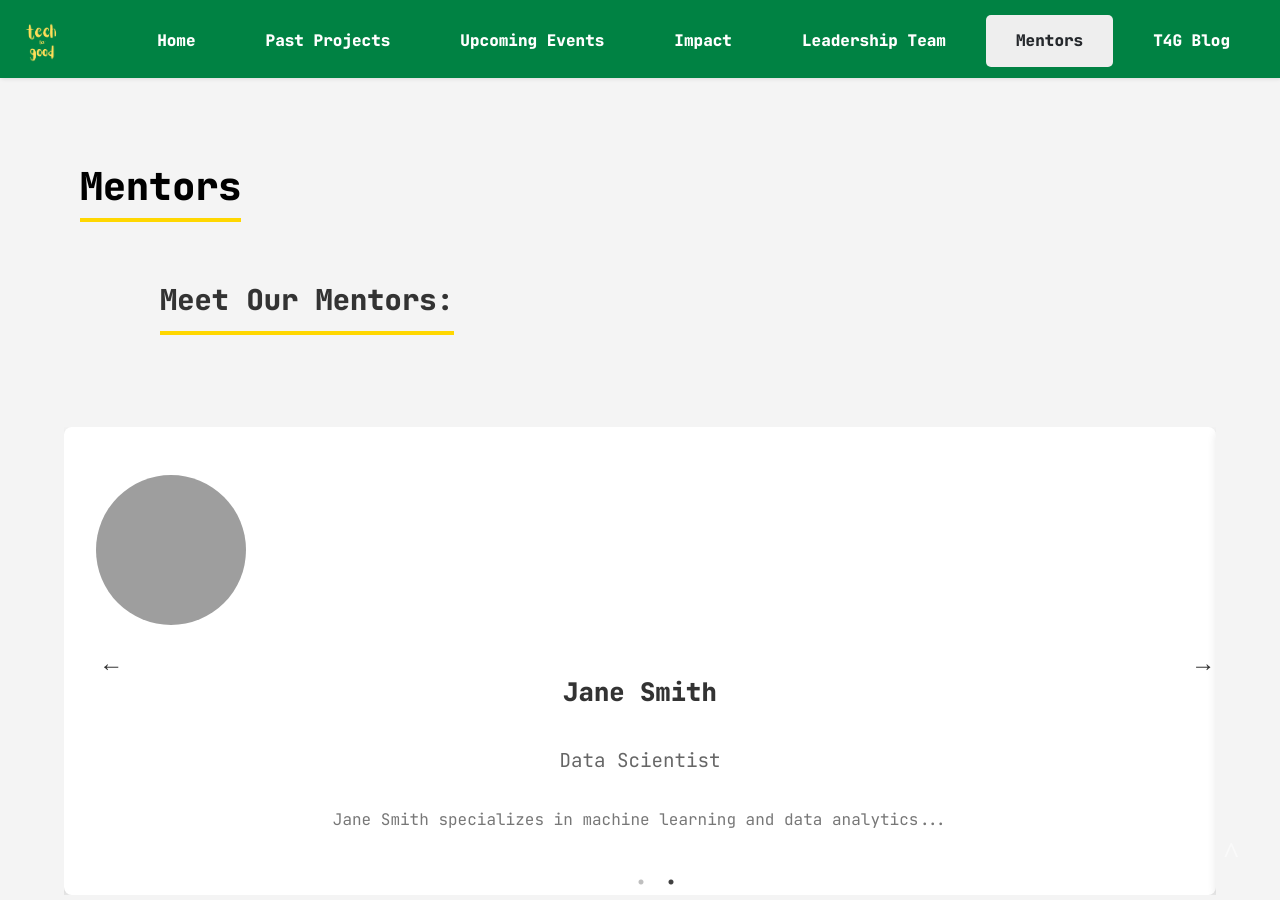
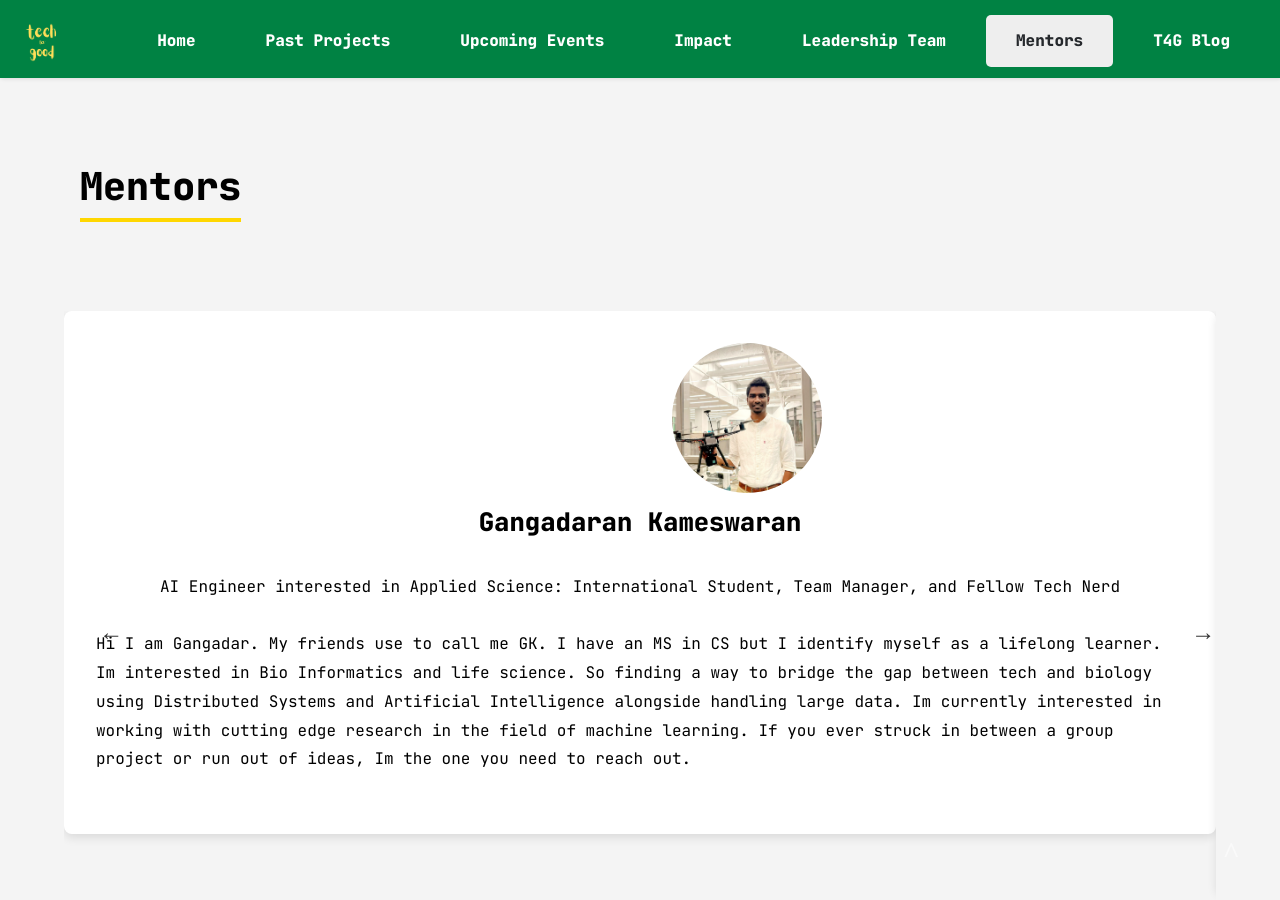
Before and after one commit to J-Souffle/T4GWebsite, a Jekyll site: the page built from pages/mentors.md, in a window 1280 px wide and 900 px high. Built offline with Jekyll 4.4.1, drawn with Linux system fonts in a browser that asks for light colours; grey boxes are pictures that could not be loaded.

Commit message:
Finished Mentors

```diff
--- a/_includes/mentors.html
+++ b/_includes/mentors.html
@@ -11,23 +11,45 @@
 </head>
 <body>
   <section id="mentors-section">
-    <h2 class="section-title">Meet Our Mentors:</h2>
+    <!-- <h2 class="section-title">Meet Our Mentors:</h2> -->
     <div class="carousel-container">
       <div class="carousel" id="mentorCarousel">
         <div class="mentor-card">
-          <img class="mentor-image" src="mentor1.jpg" alt="Mentor 1">
+          <img class="mentor-image" src="../assets/images/Wijdane.jpeg" alt="Mentor 1">
           <div class="mentor-info">
-            <h3 class="mentor-name">John Doe</h3>
-            <p class="mentor-expertise">Software Engineer</p>
-            <p class="mentor-description">John Doe has over 10 years of experience in software development...</p>
+            <h3 class="mentor-name">Wijdane Mifdal</h3>
+            <p class="mentor-expertise">Part Time Data Scientist & PC Enthusiast</p>
+            <p class="mentor-description">Im president of Girls Who Code. I am also a part time data scientist who works on developing statistical and machine learning models such as PWIN and KNNs. I am also a PC enthusiast I love working on my PC and staying up to date with the latest releases from NVIDA and EVGA.</p>
           </div>
         </div>
         <div class="mentor-card">
-          <img class="mentor-image" src="mentor2.jpg" alt="Mentor 2">
+          <img class="mentor-image" src="../assets/images/Gangadaran.jpg" alt="Mentor 2">
           <div class="mentor-info">
-            <h3 class="mentor-name">Jane Smith</h3>
-            <p class="mentor-expertise">Data Scientist</p>
-            <p class="mentor-description">Jane Smith specializes in machine learning and data analytics...</p>
+            <h3 class="mentor-name">Gangadaran Kameswaran</h3>
+            <p class="mentor-expertise">AI Engineer interested in Applied Science: International Student, Team Manager, and Fellow Tech Nerd</p>
+            <p class="mentor-description">Hi I am Gangadar. My friends use to call me GK. I have an MS in CS but I identify myself as a lifelong learner. Im interested in Bio Informatics and life science. So finding a way to bridge the gap between tech and biology using Distributed Systems and Artificial Intelligence alongside handling large data. Im currently interested in working with cutting edge research in the field of machine learning. If you ever struck in between a group project or run out of ideas, Im the one you need to reach out.</p>
+          </div>
+        </div>
+        <div class="mentor-card">
+          <img class="mentor-image" src="../assets/images/Dhaksha.jpg" alt="Mentor 3">
+          <div class="mentor-info">
+            <h3 class="mentor-name">Dhaksha Kannan</h3>
+            <p class="mentor-expertise">Student-leader combining computer science and marketing to drive innovation and community-focused tech projects</p>
+            <p class="mentor-description">Hi! I'm Dhaksha Kannan, currently a senior studying computer science and marketing. With a passion for technology and a knack for strategic communication, I thrive at the intersection of these two fields. My academic journey has allowed me to develop a deep understanding of both the technical aspects of computing and the creative strategies needed to market innovative solutions effectively. I'm driven by the desire to create impactful, user-centered projects that not only solve real-world problems but also resonate with diverse audiences. Whether it's coding a new application or crafting a compelling marketing campaign, I'm committed to leveraging my interdisciplinary skills to make a positive difference in the tech world.</p>
+          </div>
+        </div>
+        <div class="mentor-card">
+          <img class="mentor-image" src="../assets/images/Waleed.jpg" alt="Mentor 4">
+          <div class="mentor-info">
+            <h3 class="mentor-name">Waleed Raza</h3>
+            <p class="mentor-expertise">Tech Enthusiast, Former freddie mac swe intern, gmu cs club founder: Pursuing data solutions architecture and big data ML.</p>
+            <p class="mentor-description">I am passionate and driven individual pursuing CS for architecture solutions or director roles. I am working towards this goal by broadening my knowledge in data, deep/machine learning, and natural language processing, through work and project experience. I’m currently attending George Mason's CS program where I founded the CS Club, I formerly interned at Freddie Mac working within the data science department.
+
+              Above all else, I am in this field because I love what I do! :)
+
+              I like to think outside of the box, and always move forward seeking that which lies beyond. I like solving new problems, and learning patterns and systems within all disciplines.
+
+              I love meeting new people, feel free to shoot me a message me on LinkedIn if you would like to discuss anything tech related :)</p>
           </div>
         </div>
         <!-- Add more mentors as needed -->
--- a/assets/css/mentors.css
+++ b/assets/css/mentors.css
@@ -17,9 +17,15 @@ main {
   /* Carousel container */
   .carousel-container {
     width: 90%;
-    max-width: 1200px;
+    max-width: 2000px;
     margin: 0 auto;
     padding: 4rem 0;
+  }
+
+ /* Mentor card container */
+.carousel {
+  display: flex;
+  align-items: stretch; /* Ensures all cards stretch to the same height */
 }
 
 /* Mentor card */
@@ -29,30 +35,41 @@ main {
   border-radius: 8px;
   padding: 2rem;
   text-align: center;
+  display: flex;
+  flex-direction: column;
+  justify-content: center; /* Center content vertically */
+  align-items: center; /* Center content horizontally */
+  height: 100%;
+  position: relative; /* Enable positioning within the card */
+  overflow: hidden; /* Ensure no overflow issues */
+  padding-top: 10rem;
 }
 
+
 .mentor-image {
-    width: 150px;
+  width: 150px; /* Adjust size as needed */
   height: 150px;
   border-radius: 50%;
-    margin: 0 auto 1rem;
+  object-fit: cover;
+  position: absolute; /* Use absolute positioning to move it */
+  left: 38rem; /* Move the image to the right */
+  top: 1rem; /* Adjust if needed */
 }
 
-  .mentor-name {
-    font-size: 1.5rem;
-    color: #333;
-    margin-bottom: 0.5rem;
-  }
 
-  .mentor-expertise {
-    font-size: 1.2rem;
-    color: #666;
+
+
+/* Mentor name, expertise, description */
+.mentor-name,
+.mentor-expertise,
+.mentor-description {
   margin-bottom: 1rem;
 }
 
+/* Ensure the description text is flexible but doesn't push the card beyond a certain height */
 .mentor-description {
-    font-size: 1rem;
-    color: #777;
+  flex-grow: 1; /* Allows description to expand while keeping the card height consistent */
+  text-align: left;
 }
 
   /* Slick Carousel custom styles */
```
Also changed, not shown: assets/images/Dhaksha.jpg (added), assets/images/Gangadaran.jpg (added), assets/images/Wijdane.jpeg (added), 2 other files. Lines whose indentation alone changed are shown as unchanged.
